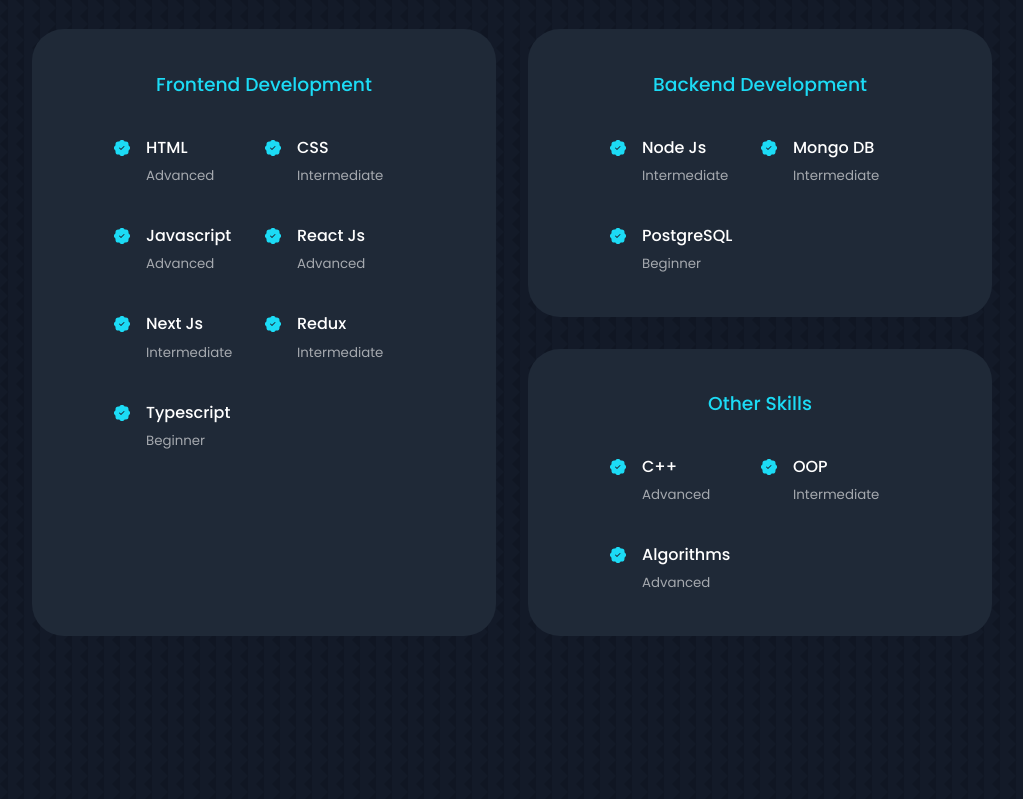
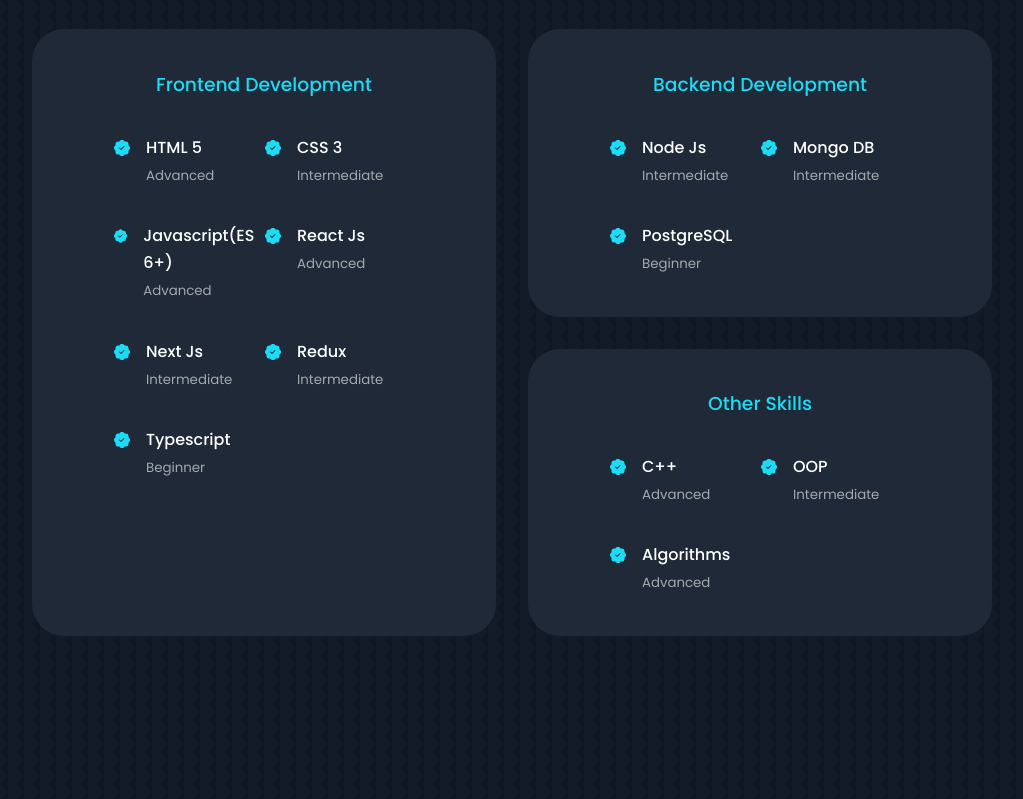
Before and after one commit to pjrepo/portfolio, a React (Create React App) app: page / in a window 1280 px wide. Shown: the part 1800-2599 px from the top of the page, without its empty margins (128-1151 px from the left). Built offline with nearby package versions, Linux system fonts and the light colour scheme.

Commit message:
chore: resume update

```diff
--- a/src/components/contact/Contact.js
+++ b/src/components/contact/Contact.js
@@ -11,7 +11,7 @@ const items = [
     icon: <MdOutlineEmail />,
     contactOption: "Email",
     contactDetail: "pavanjegurupati75@gmail.com",
-    link: "mailto:pavanjegurupati75@gmail.com",
+    link: "https://mailto:pavanjegurupati75@gmail.com",
     message: "Send a message",
     rel: "a",
   },
--- a/src/components/experience/Experience.js
+++ b/src/components/experience/Experience.js
@@ -8,9 +8,9 @@ const skillSet = [
     heading: "Frontend Development",
     style: "frontend",
     skills: [
-      { j: 1, technology: "HTML", level: "Advanced" },
-      { j: 2, technology: "CSS", level: "Intermediate" },
-      { j: 3, technology: "Javascript", level: "Advanced" },
+      { j: 1, technology: "HTML 5", level: "Advanced" },
+      { j: 2, technology: "CSS 3", level: "Intermediate" },
+      { j: 3, technology: "Javascript(ES 6+)", level: "Advanced" },
       { j: 4, technology: "React Js", level: "Advanced" },
       { j: 5, technology: "Next Js", level: "Intermediate" },
       { j: 6, technology: "Redux", level: "Intermediate" },
--- a/src/components/header/Header.js
+++ b/src/components/header/Header.js
@@ -1,6 +1,6 @@
 import React from "react";
 import "./Header.css";
-import CV from "../../assets/Pavan Jegurupati resume.pdf";
+import CV from "../../assets/Pavan-Jegurupati_CV.pdf";
 import { BsLinkedin, BsGithub } from "react-icons/bs";
 
 const greeting = "Hi there 👋, I'm";
@@ -8,8 +8,12 @@ const name = "Pavan Jegurupati";
 const intro = "A software developer with passion for learning and creating";
 
 const items = [
-  { i: 1, link: "https://linkedin.com", icon: <BsLinkedin /> },
-  { i: 2, link: "https://github.com", icon: <BsGithub /> },
+  {
+    i: 1,
+    link: "https://linkedin.com/in/pavan-jegurupati",
+    icon: <BsLinkedin />,
+  },
+  { i: 2, link: "https://github.com/pjrepo", icon: <BsGithub /> },
 ];
 
 const Header = () => {
--- a/src/components/portfolio/Portfolio.css
+++ b/src/components/portfolio/Portfolio.css
@@ -32,6 +32,10 @@
 
 .portfolio__item p {
   margin-bottom: 1rem;
+  color: white;
+}
+
+.portfolio__item p span b {
   color: var(--color-primary);
 }
 
```
Also changed, not shown: 2 other files (tests, documents, lock files or other folders).
